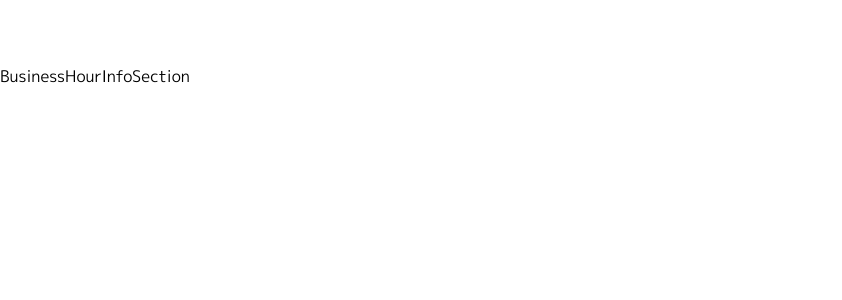
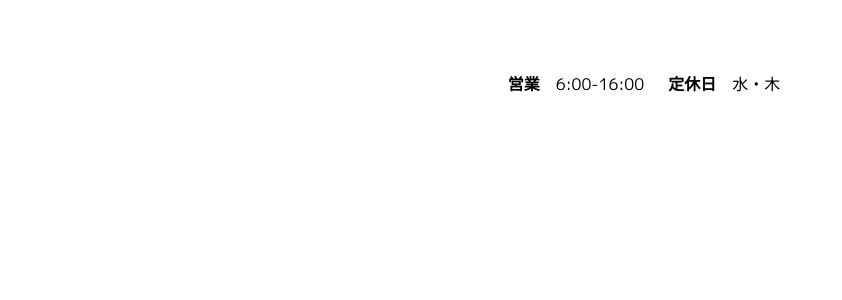
Before and after one commit to aktuehr/bread-sakaguchi-v2, a Next.js app: page / in a window 1280 px wide. Shown: the top 300 px of the page, without its empty margins (0-842 px from the left). Built offline with nearby package versions, Linux system fonts and the light colour scheme.

Commit message:
feat: BusinessHourSectionの内容を反映

```diff
--- /dev/null
+++ b/src/app/features/BusinessHourInfoSection/components/BusinessHourInfo.tsx
@@ -0,0 +1,15 @@
+'use client';
+
+type BusinessHourInfoProps = {
+  title: string;
+  content: string;
+};
+
+export default function BusinessHourInfo({ title, content }: BusinessHourInfoProps) {
+  return (
+    <div className="flex gap-x-2 items-center">
+      <span className="py-1 px-2 bg-secondary font-bold text-primary rounded-md">{title}</span>
+      <span className="text-secondary">{content}</span>
+    </div>
+  );
+}
--- a/src/app/features/BusinessHourInfoSection/index.tsx
+++ b/src/app/features/BusinessHourInfoSection/index.tsx
@@ -1,5 +1,12 @@
 'use client';
 
+import BusinessHourInfo from "./components/BusinessHourInfo";
+
 export default function BusinessHourInfoSection() {
-  return <div>BusinessHourInfoSection</div>;
+  return (
+    <div className="flex gap-4 justify-center py-1">
+      <BusinessHourInfo title="営業" content="6:00-16:00" />
+      <BusinessHourInfo title="定休日" content="水・木" />
+    </div>
+  );
 }
```
